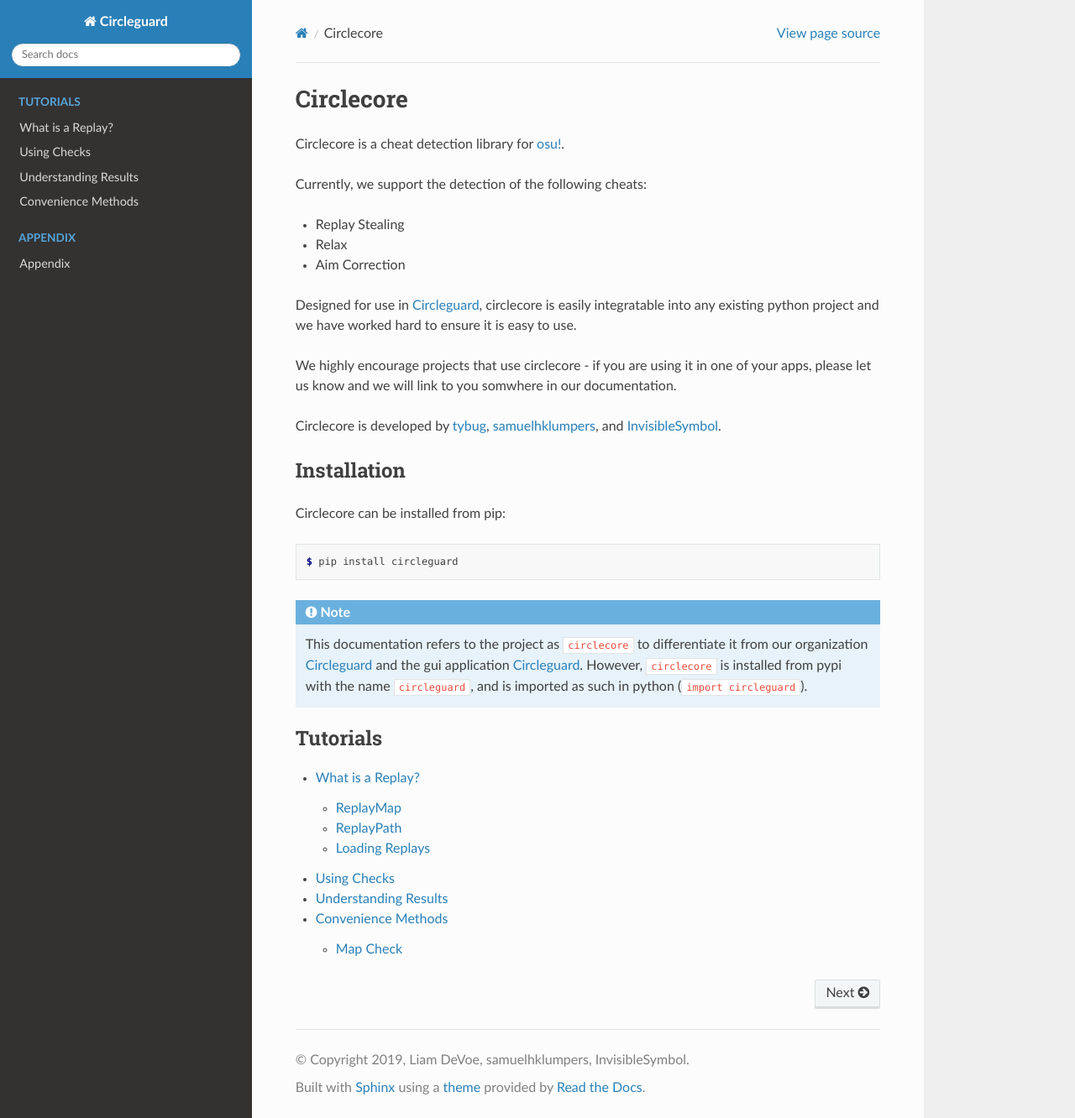
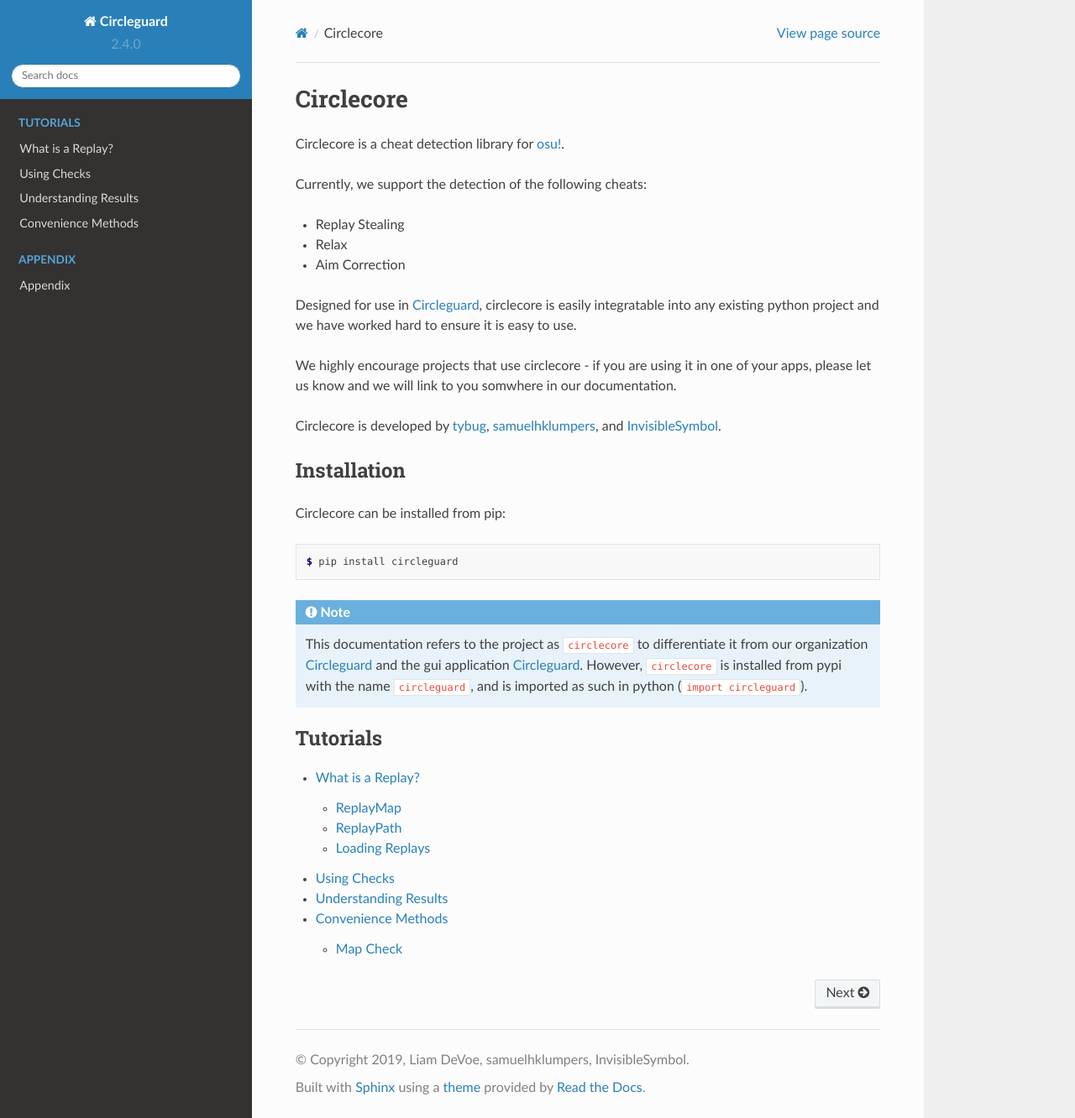
Before and after one commit to circleguard/circlecore, a Sphinx documentation site: the page built from source/index.rst, in a window 1280 px wide and 1332 px high. Shown: the whole window at 84% size. Built offline with Sphinx 7.4.7 and the Read the Docs theme 2.0.0, drawn with Linux system fonts in a browser that asks for light colours.

Commit message:
add version

```diff
--- a/source/conf.py
+++ b/source/conf.py
@@ -8,6 +8,7 @@
 copyright = "2019, Liam DeVoe, samuelhklumpers, InvisibleSymbol"
 author = "Liam DeVoe, samuelhklumpers, InvisibleSymbol"
 release = "2.4.0"
+version = "2.4.0"
 
 extensions = [
     "sphinx.ext.autodoc",
```
